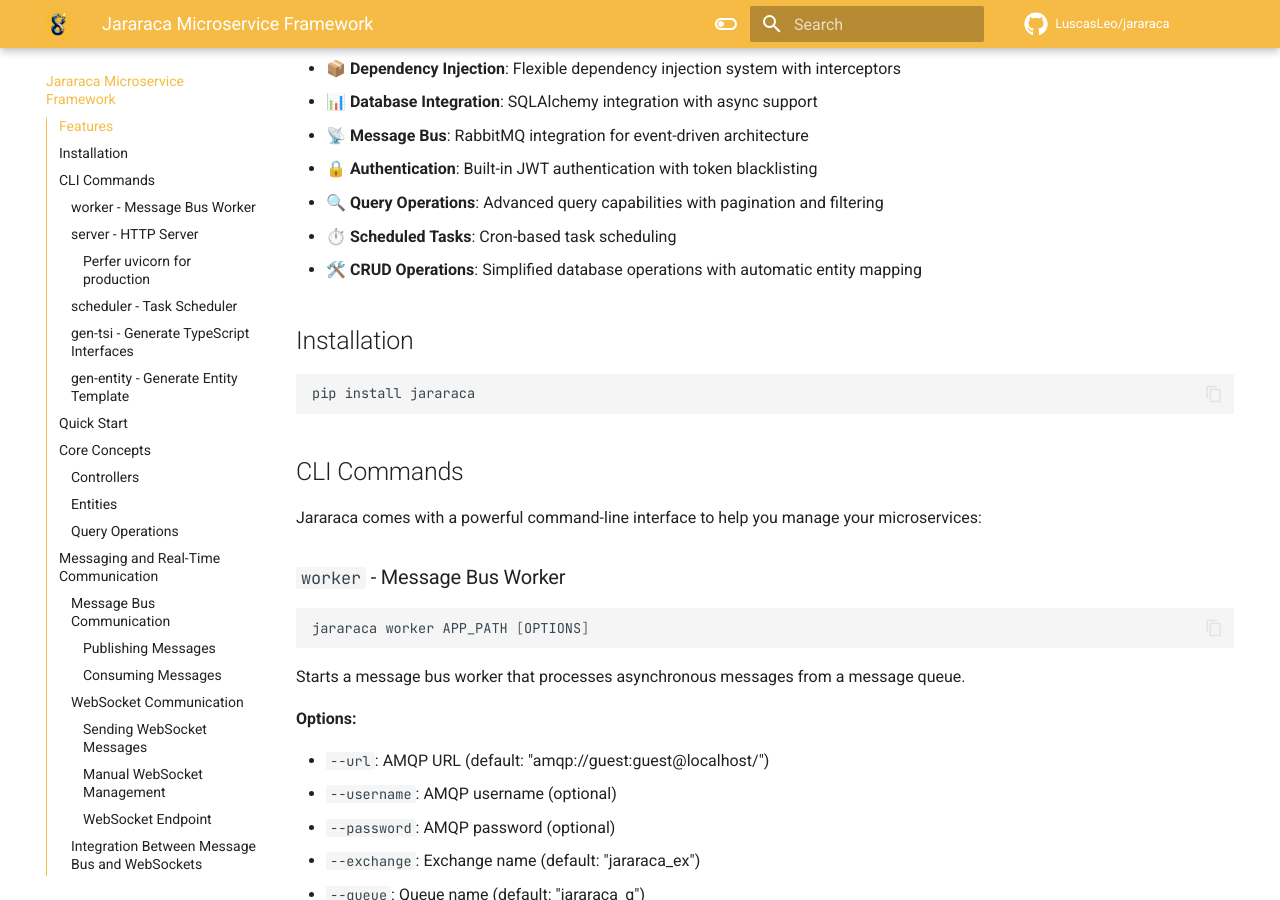
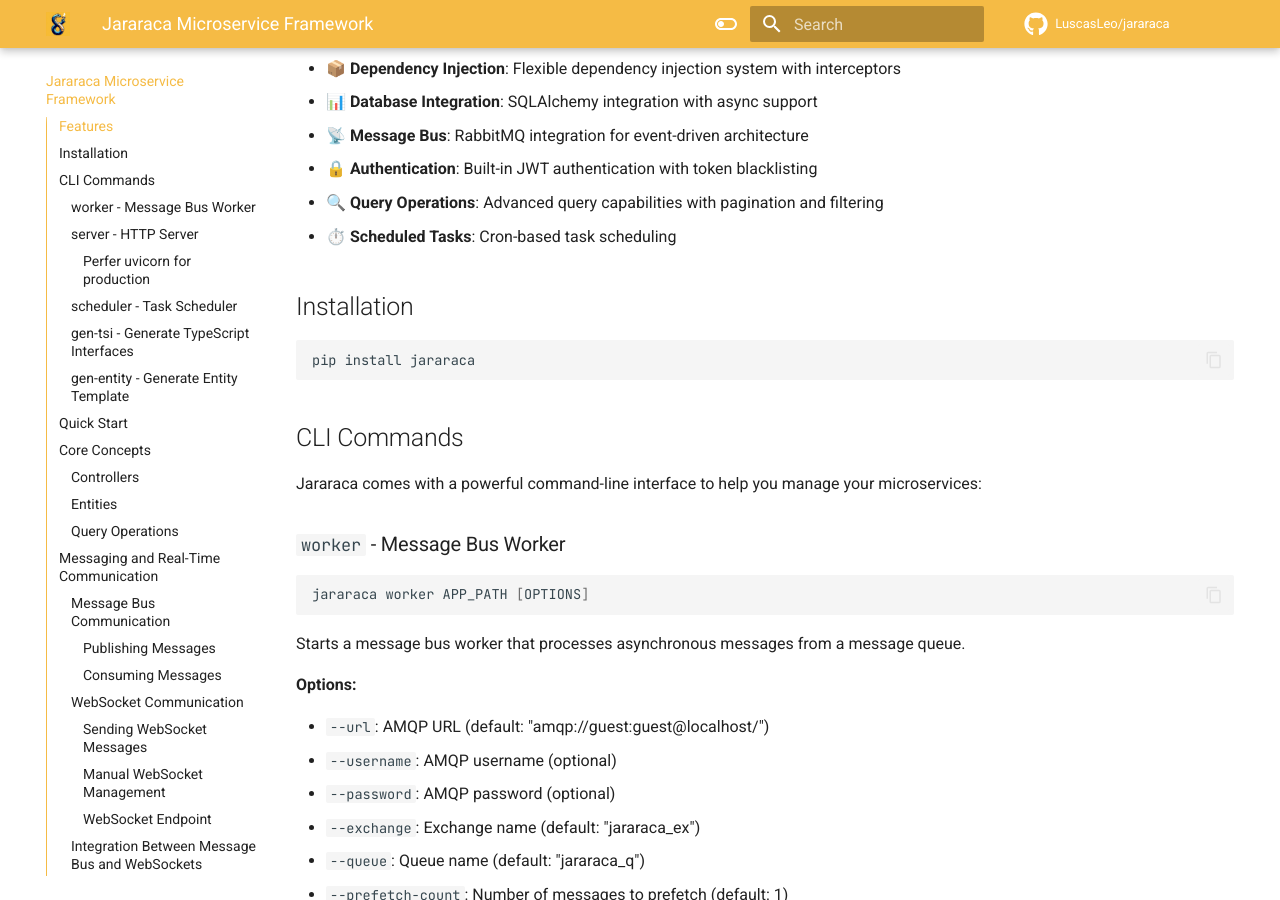
Before and after one commit to LuscasLeo/jararaca, an MkDocs documentation site: the page built from docs/index.md, in a window 1280 px wide and 900 px high, scrolled down 407 px. Built offline with MkDocs 1.6.1 and Material for MkDocs 9.7.7, drawn with Linux system fonts in a browser that asks for light colours; comment, search, counter and statistics services are not loaded.

Commit message:
Remove CRUD Operations feature from documentation

```diff
--- a/docs/index.md
+++ b/docs/index.md
@@ -12,7 +12,6 @@ Jararaca is a powerful Python microservice framework that provides a comprehensi
 - 🔒 **Authentication**: Built-in JWT authentication with token blacklisting
 - 🔍 **Query Operations**: Advanced query capabilities with pagination and filtering
 - ⏱️ **Scheduled Tasks**: Cron-based task scheduling
-- 🛠️ **CRUD Operations**: Simplified database operations with automatic entity mapping
 
 ## Installation
 
```
